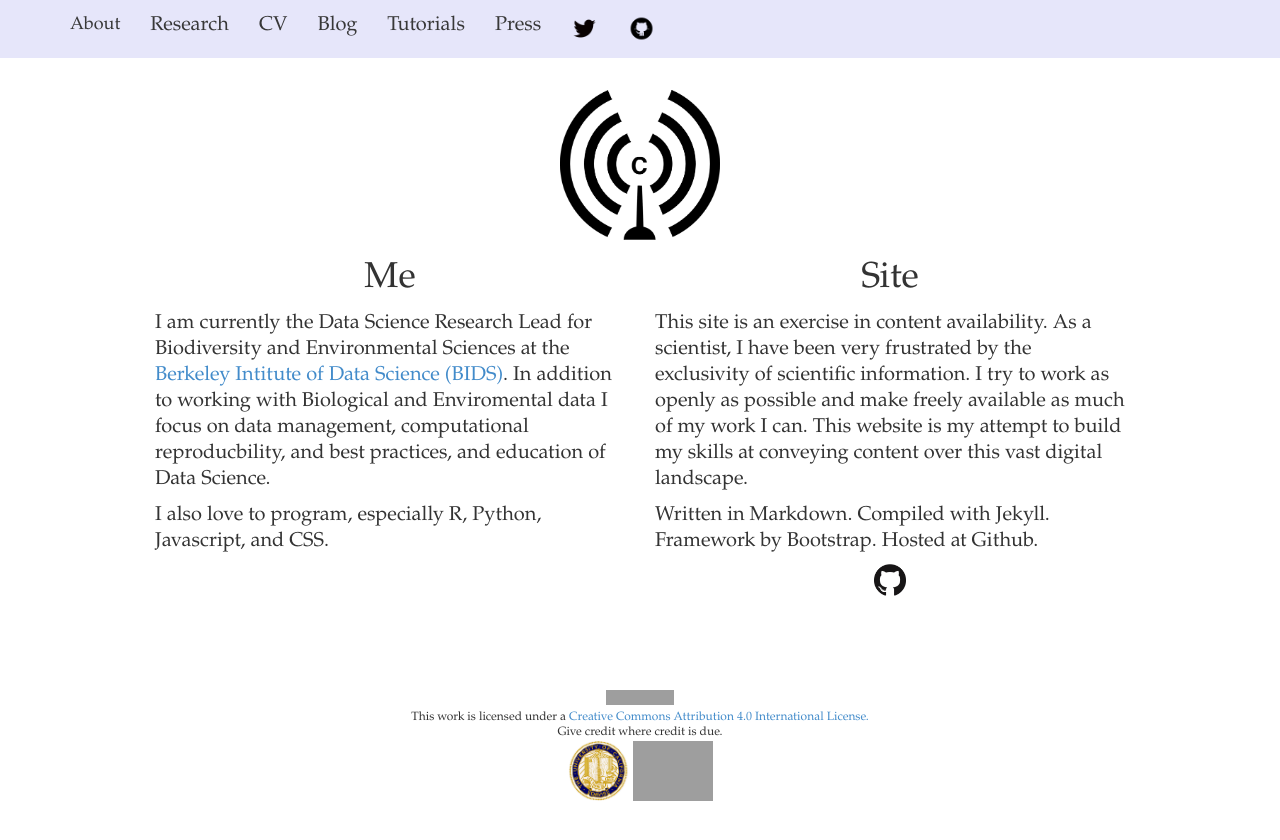
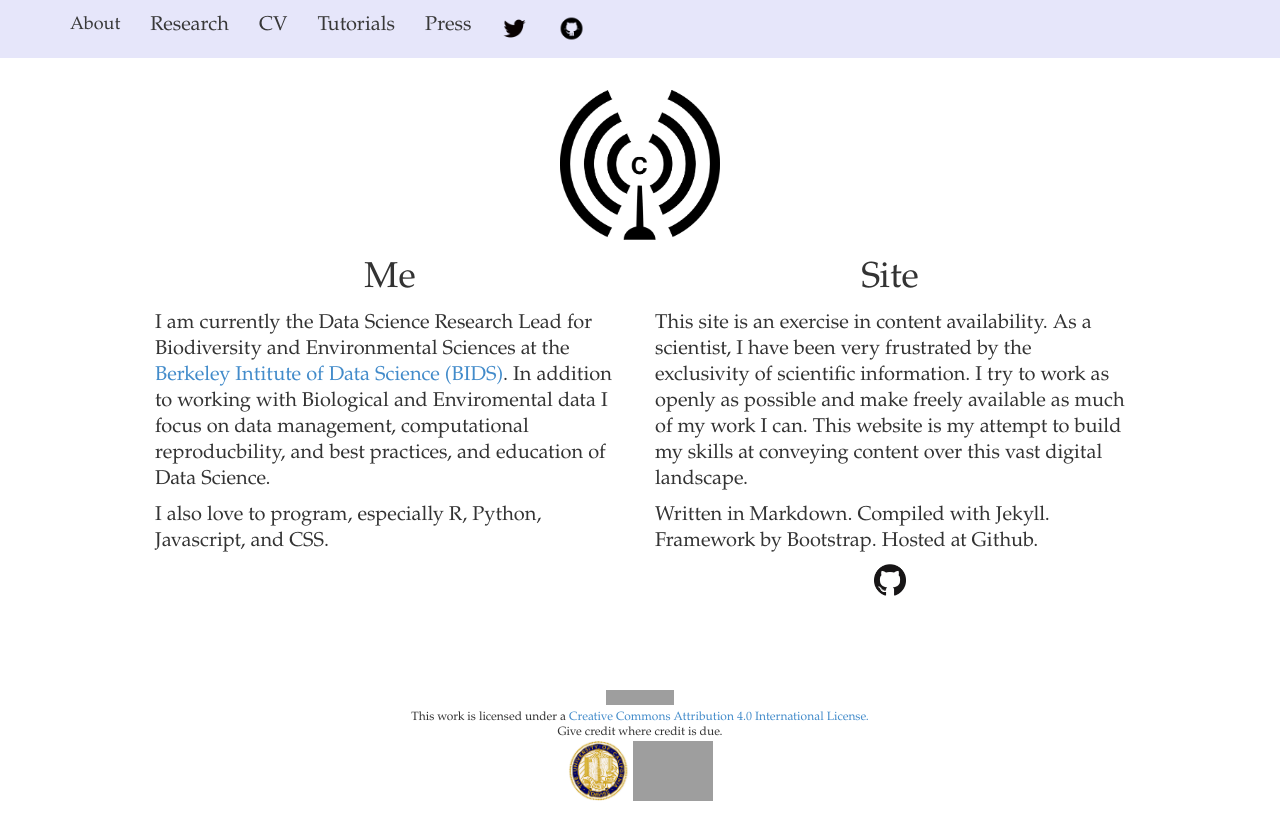
Before and after one commit to iamciera/creports, a Jekyll site: the page built from index.html, in a window 1280 px wide. Shown: the top 840 px of the page. Built offline with Jekyll 4.4.1, drawn with Linux system fonts in a browser that asks for light colours; nearby versions of some CDN libraries; the list of posts is cut into pages by our own code; grey boxes are pictures that could not be loaded.

Commit message:
removed link to blog

```diff
--- a/_layouts/default.html
+++ b/_layouts/default.html
@@ -40,7 +40,7 @@
 
             <li><a href="{{ site.baseurl }}/research">Research</a></li>
             <li><a href="{{ site.baseurl }}/cv">CV</a></li>
-            <li><a href="{{ site.baseurl }}/blog">Blog</a></li>
+            <!-- <li><a href="{{ site.baseurl }}/blog">Blog</a></li> -->
             <li><a href="{{ site.baseurl }}/tutorials">Tutorials</a></li>
             <li><a href="{{ site.baseurl }}/press">Press</a></li>
             <li><a href="https://twitter.com/CieraReports"><img src="{{ site.baseurl }}/img/twitter2.png" width="27" height="27"></a></li>
```
